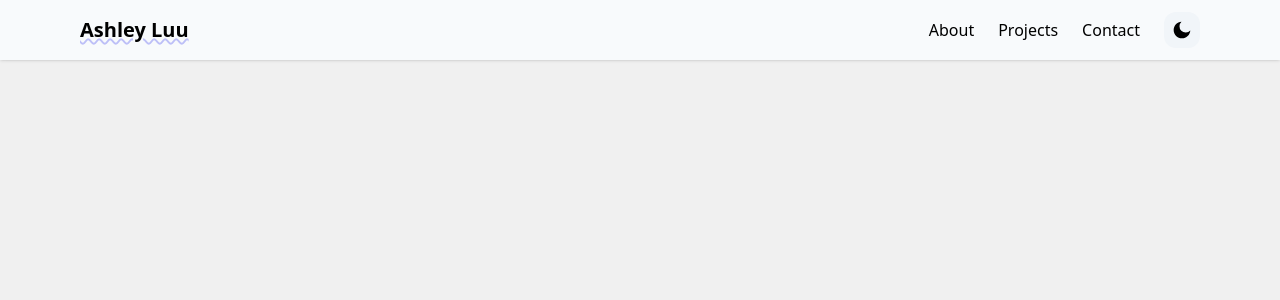
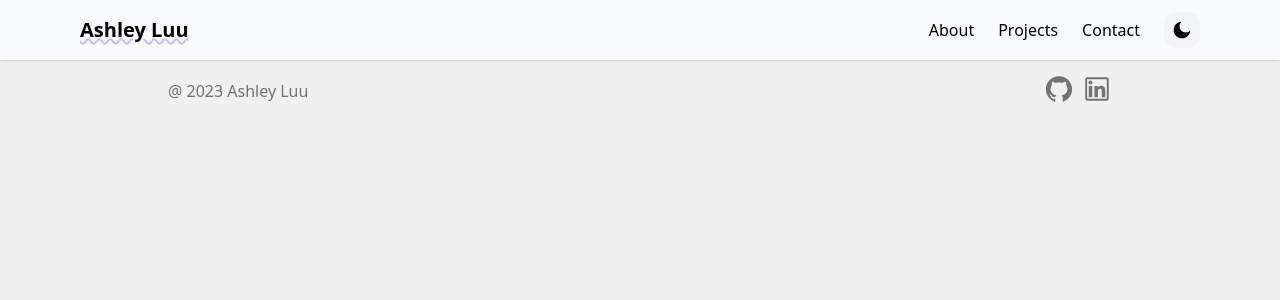
Before and after one commit to ash-t-luu/al-porfolio, a Next.js app: page /contact in a window 1280 px wide. Shown: the top 300 px of the page. Built offline with nearby package versions, Linux system fonts and the light colour scheme.

Commit message:
added footer component and changed style of body background color and navbar

```diff
--- /dev/null
+++ b/app/components/footer.tsx
@@ -0,0 +1,40 @@
+import * as React from 'react';
+import {
+    AiOutlineGithub,
+    AiOutlineLinkedin
+} from 'react-icons/ai'
+
+export const Footer = () => {
+    return (
+        <footer className='mx-auto max-w-3xl px-4 sm:px-6 md:max-w-5xl'>
+            <hr className='w-full h-0.5 mx-auto mt-8 bg-neutral-200 border-0'></hr>
+            <div className='mx-auto p-4 flex flex-col text-center text-neutral-900 md:flex-row md:justify-between'>
+                <div className='flex flex-row items-center justify-center space-x-1 text-neutral-500 dark:text-neutral-100'>
+                    <a href='/' className='hover:no-underline'>@ 2023 Ashley Luu</a>
+                </div>
+                <div className="flex flex-row items-center justify-center space-x-2 mb-1">
+                    <a
+                        href='https://github.com/ash-t-luu'
+                        rel='noreferrer'
+                        target='_blank'
+                    >
+                        <AiOutlineGithub
+                            className="hover:-translate-y-1 transition-transform cursor-pointer text-neutral-500 dark:text-neutral-100"
+                            size={30}
+                        />
+                    </a>
+                    <a
+                        href='https://www.linkedin.com/in/ashley-luu-98837620b/'
+                        rel='noreferrer'
+                        target='_blank'
+                    >
+                        <AiOutlineLinkedin
+                            className="hover:-translate-y-1 transition-transform cursor-pointer text-neutral-500 dark:text-neutral-100"
+                            size={30}
+                        />
+                    </a>
+                </div>
+            </div>
+        </footer>
+    )
+}
--- a/app/components/navbar.tsx
+++ b/app/components/navbar.tsx
@@ -26,13 +26,13 @@
 
 export const NavBar = (): JSX.Element => {
     return (
-        <header className="w-full mx-auto  px-3 sm:px-20 fixed top-0 z-50 shadow border-white text-black bg-slate-50 dark:bg-zinc-800 dark:border-black dark:text-white">
+        <header className="w-full mx-auto  px-3 sm:px-20 fixed top-0 z-50 shadow border-white text-black bg-slate-50 dark:bg-zinc-700 dark:border-black dark:text-white">
             <div className="justify-between md:items-center md:flex">
                 <div>
                     <div className="flex items-center justify-between py-3 md:py-4 md:block">
                         <Link href="/">
                             <div className="container flex items-center space-x-2">
-                                <h2 className="text-xl font-bold underline decoration-wavy decoration-indigo-500/40">Ashley Luu</h2>
+                                <h2 className="text-xl font-bold underline decoration-wavy decoration-indigo-500/40 dark:decoration-indigo-500">Ashley Luu</h2>
                             </div>
                         </Link>
                     </div>
--- a/app/globals.css
+++ b/app/globals.css
@@ -14,6 +14,6 @@
 
 @layer base {
   body {
-    @apply dark:bg-neutral-900
+    @apply dark:bg-zinc-800
   }
 }
--- a/app/layout.tsx
+++ b/app/layout.tsx
@@ -3,6 +3,7 @@
 import './globals.css'
 import { NavBar } from './components/navbar'
 import { ThemeProvider } from './components/theme-provider'
+import { Footer } from './components/footer'
 
 // const inter = Inter({ subsets: ['latin'] })
 
@@ -26,6 +27,7 @@
           disableTransitionOnChange>
           <NavBar />
           {children}
+          <Footer />
         </ThemeProvider>
       </body>
     </html>
```
